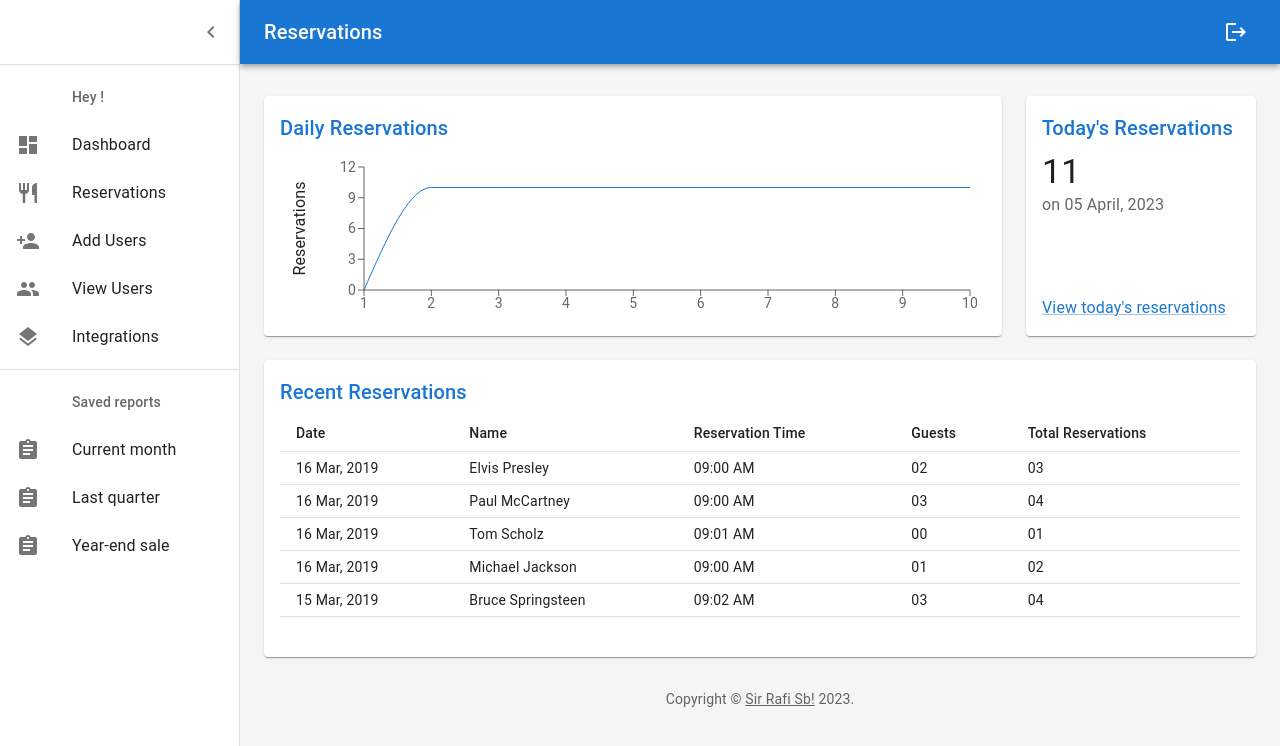
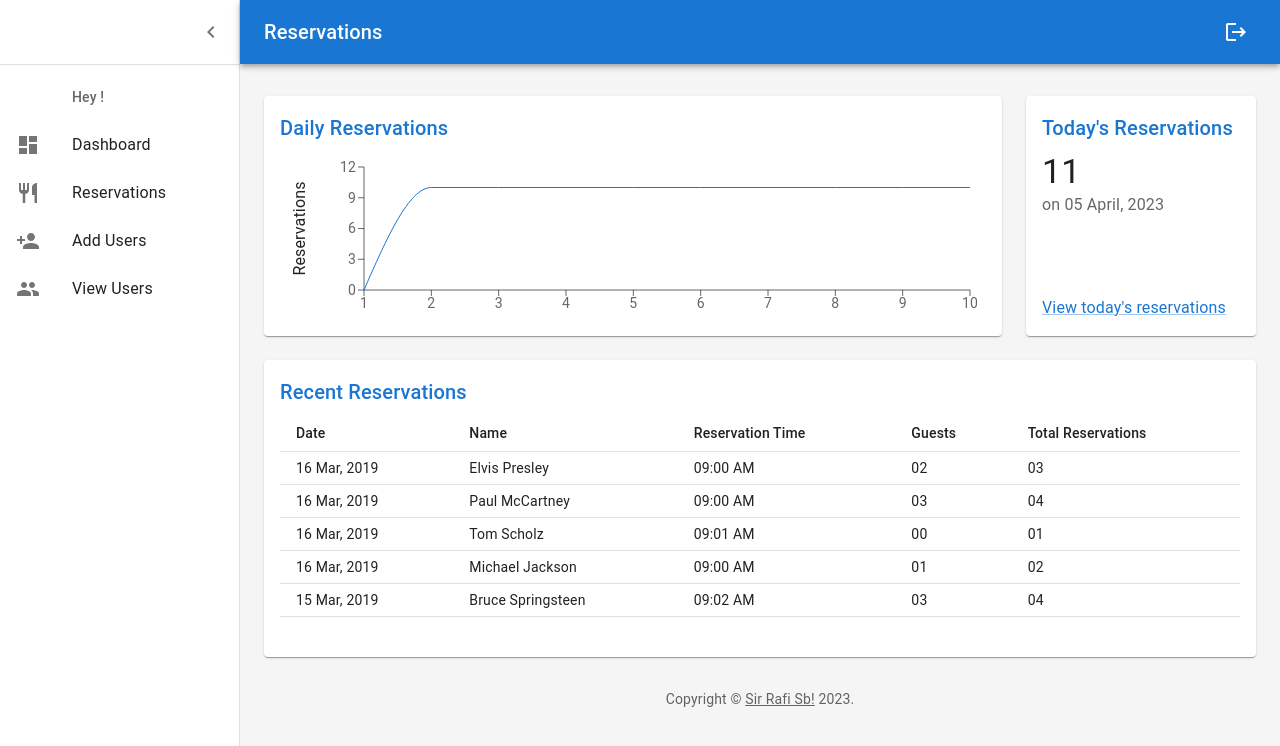
Before and after one commit to markhaur/messapp-frontend, a React (Create React App) app: page /reservations in a window 1280 px wide. Shown: the top 746 px of the page. Built offline with nearby package versions, Linux system fonts and the light colour scheme.

Commit message:
corrected main list items in every admin page

```diff
--- a/src/pages/AddUser.js
+++ b/src/pages/AddUser.js
@@ -16,7 +16,7 @@ import Link from '@mui/material/Link';
 import MenuIcon from '@mui/icons-material/Menu';
 import LogoutIcon from '@mui/icons-material/Logout';
 import ChevronLeftIcon from '@mui/icons-material/ChevronLeft';
-import { mainListItems, secondaryListItems } from './listItems';
+import { mainListItems } from './listItems';
 import AddUserForm from './AddUserForm';
 import { logout } from '../api/apis';
 
@@ -148,8 +148,6 @@ function UserPage() {
           <Divider />
           <List component="nav">
             {mainListItems}
-            <Divider sx={{ my: 1 }} />
-            {secondaryListItems}
           </List>
         </Drawer>
         <Box
--- a/src/pages/Dashboard.js
+++ b/src/pages/Dashboard.js
@@ -16,7 +16,7 @@ import Link from '@mui/material/Link';
 import MenuIcon from '@mui/icons-material/Menu';
 import LogoutIcon from '@mui/icons-material/Logout';
 import ChevronLeftIcon from '@mui/icons-material/ChevronLeft';
-import { mainListItems, secondaryListItems } from './listItems';
+import { mainListItems } from './listItems';
 import Chart from './Chart';
 import Orders from './Orders';
 import ReservationCount from './ReservationCount';
@@ -181,8 +181,6 @@ function DashboardContent() {
           <Divider />
           <List component="nav">
             {mainListItems}
-            <Divider sx={{ my: 1 }} />
-            {secondaryListItems}
           </List>
         </Drawer>
         <Box
--- a/src/pages/Reservations.js
+++ b/src/pages/Reservations.js
@@ -16,7 +16,7 @@ import Link from '@mui/material/Link';
 import MenuIcon from '@mui/icons-material/Menu';
 import LogoutIcon from '@mui/icons-material/Logout';
 import ChevronLeftIcon from '@mui/icons-material/ChevronLeft';
-import { mainListItems, secondaryListItems } from './listItems';
+import { mainListItems } from './listItems';
 import Chart from './Chart';
 import Orders from './Orders';
 import ReservationCount from './ReservationCount';
@@ -180,8 +180,6 @@ function ReservationContent() {
           <Divider />
           <List component="nav">
             {mainListItems}
-            <Divider sx={{ my: 1 }} />
-            {secondaryListItems}
           </List>
         </Drawer>
         <Box
--- a/src/pages/ViewUsers.js
+++ b/src/pages/ViewUsers.js
@@ -16,7 +16,7 @@ import Link from '@mui/material/Link';
 import MenuIcon from '@mui/icons-material/Menu';
 import LogoutIcon from '@mui/icons-material/Logout';
 import ChevronLeftIcon from '@mui/icons-material/ChevronLeft';
-import { mainListItems, secondaryListItems } from './listItems';
+import { mainListItems } from './listItems';
 import ReservationCount from './ReservationCount';
 import Users from './Users';
 import { getAllUsers, logout } from '../api/apis';
@@ -189,8 +189,6 @@ function DashboardContent() {
           <Divider />
           <List component="nav">
             {mainListItems}
-            <Divider sx={{ my: 1 }} />
-            {secondaryListItems}
           </List>
         </Drawer>
         <Box
--- a/src/pages/listItems.js
+++ b/src/pages/listItems.js
@@ -6,8 +6,6 @@ import ListSubheader from '@mui/material/ListSubheader';
 import DashboardIcon from '@mui/icons-material/Dashboard';
 import PeopleIcon from '@mui/icons-material/People';
 import PersonAddIcon from '@mui/icons-material/PersonAdd';
-import LayersIcon from '@mui/icons-material/Layers';
-import AssignmentIcon from '@mui/icons-material/Assignment';
 import RestaurantIcon from '@mui/icons-material/Restaurant';
 
 let name = ''
@@ -43,37 +41,5 @@ export const mainListItems = (
       </ListItemIcon>
       <ListItemText primary="View Users" />
     </ListItemButton>
-    <ListItemButton>
-      <ListItemIcon>
-        <LayersIcon />
-      </ListItemIcon>
-      <ListItemText primary="Integrations" />
-    </ListItemButton>
   </React.Fragment>
 );
-
-export const secondaryListItems = (
-  <React.Fragment>
-    <ListSubheader component="div" inset>
-      Saved reports
-    </ListSubheader>
-    <ListItemButton>
-      <ListItemIcon>
-        <AssignmentIcon />
-      </ListItemIcon>
-      <ListItemText primary="Current month" />
-    </ListItemButton>
-    <ListItemButton>
-      <ListItemIcon>
-        <AssignmentIcon />
-      </ListItemIcon>
-      <ListItemText primary="Last quarter" />
-    </ListItemButton>
-    <ListItemButton>
-      <ListItemIcon>
-        <AssignmentIcon />
-      </ListItemIcon>
-      <ListItemText primary="Year-end sale" />
-    </ListItemButton>
-  </React.Fragment>
-);
```
